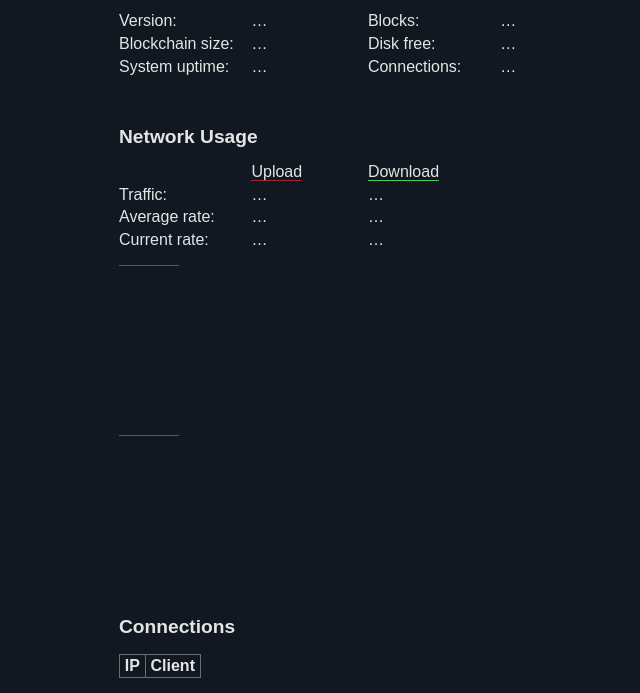
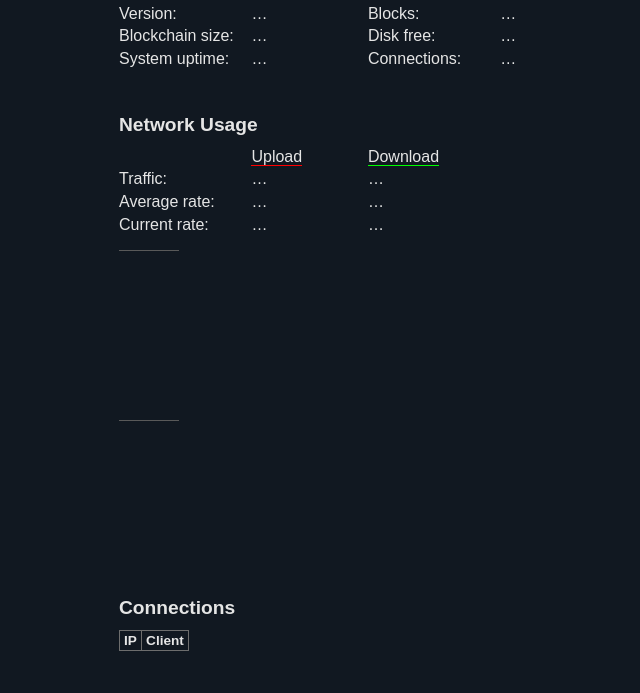
Before and after one commit to simonkrauter/Bitcoin-Cash-Node-WebUI, a plain HTML site: page index.html in a window 1280 px wide. Shown: the part 107-800 px from the top of the page, without its empty margins (273-913 px from the left). Drawn offline with Linux system fonts and the light colour scheme; no server answers.

Commit message:
Improve stylesheet

```diff
--- a/style.css
+++ b/style.css
@@ -19,8 +19,8 @@ h1 {
 
 h2 {
   font-weight: bold;
-  margin-top: 1.4em;
-  margin-bottom: 0.8em;
+  margin-top: 1.2em;
+  margin-bottom: 0.6em;
   font-size: 120%;
 }
 
@@ -83,6 +83,7 @@ h2 {
 table {
   border-spacing: 0;
   border-collapse: collapse;
+  font-size: 85%;
 }
 
 th {
@@ -92,8 +93,8 @@ th {
 
 th, td {
   padding-left: 0.3em; padding-right: 0.3em;
-  padding-top: 0.15em;
-  padding-bottom: 0.15em;
+  padding-top: 0.12em;
+  padding-bottom: 0.12em;
   border-style: solid;
   border-width: 0.1em;
   border-color: #6D6D6D;
```
